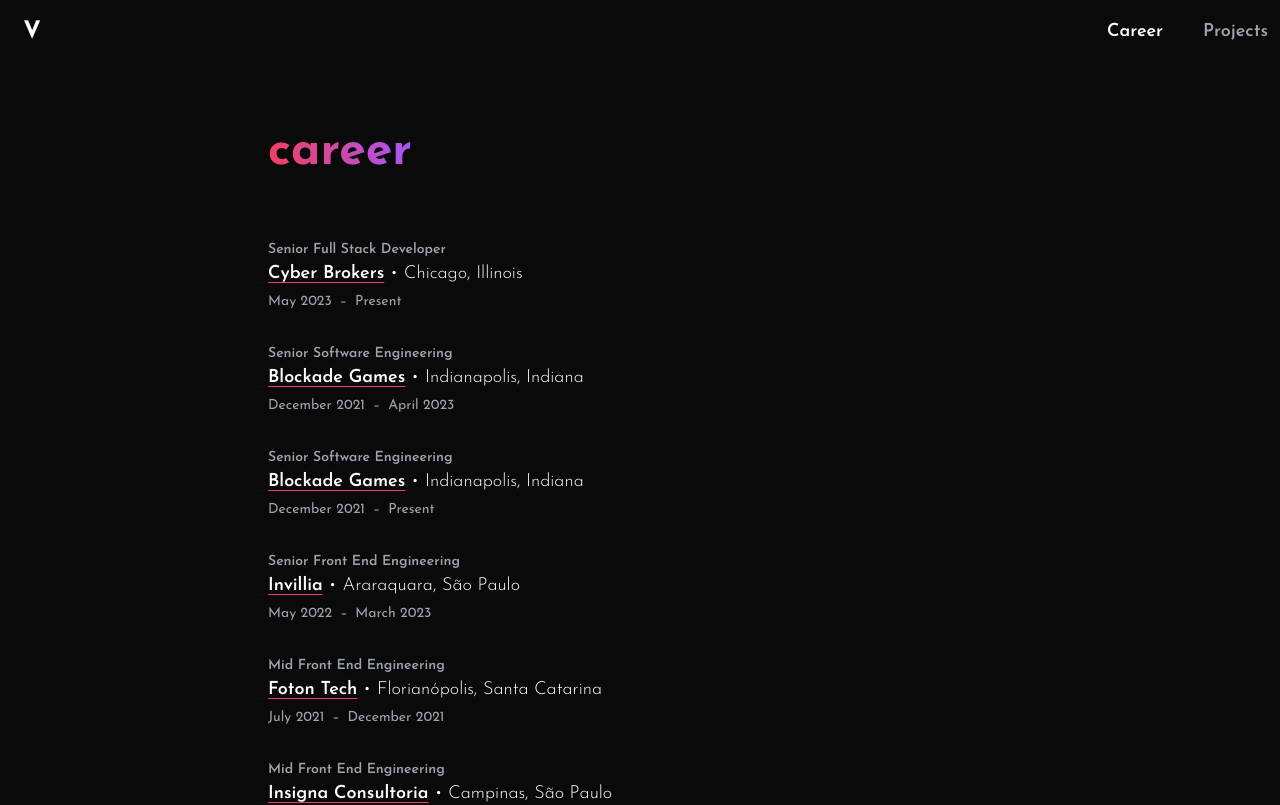
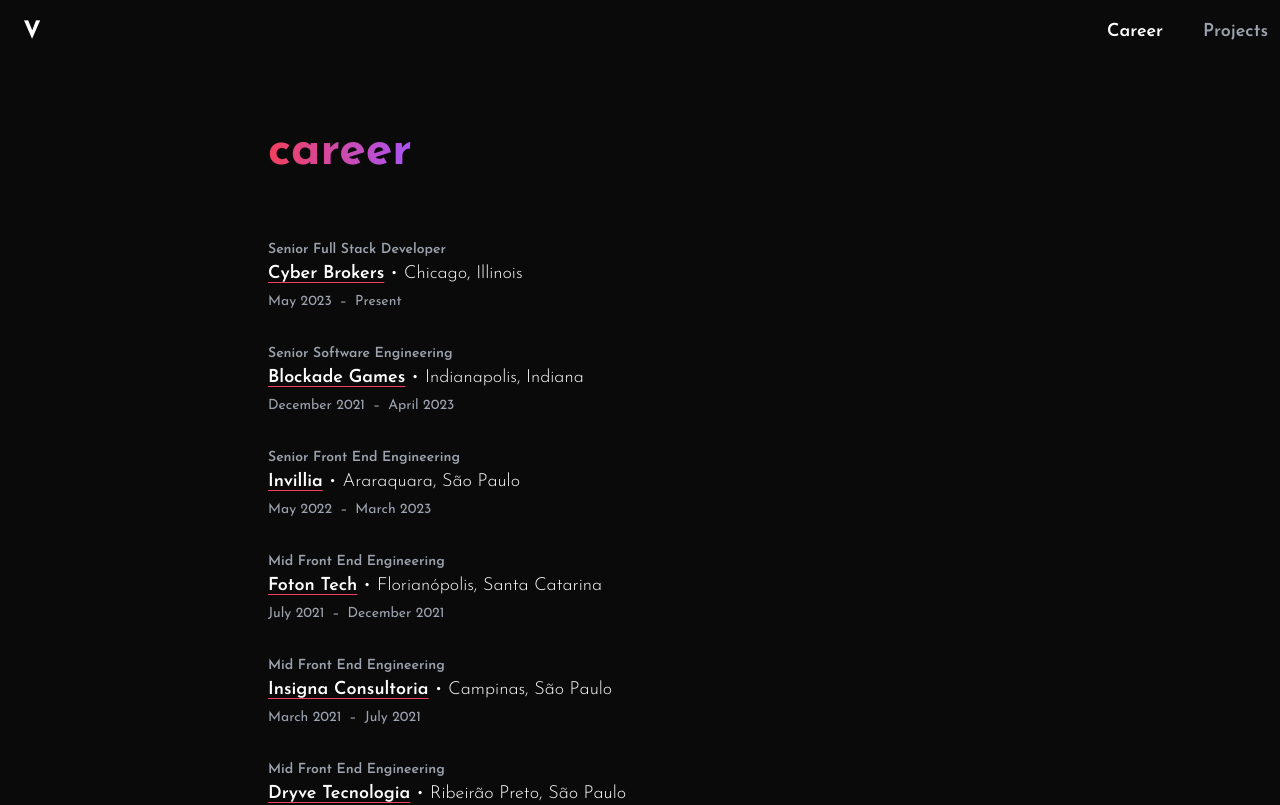
Before and after one commit to vinihvc/viniciusvicentini.com, a Next.js app: page /career in a window 1280 px wide. Shown: the top 805 px of the page. Built offline with nearby package versions, Linux system fonts and the light colour scheme.

Commit message:
fix duplicate company

```diff
--- a/constants/companies.ts
+++ b/constants/companies.ts
@@ -16,15 +16,6 @@
     state: 'Indiana',
     startDate: '2021-12-01T03:00:00.000Z',
     endDate: '2023-04-28T03:00:00.000Z',
-  },
-  {
-    title: 'Senior Software Engineering',
-    company: 'Blockade Games',
-    url: 'https://blockade.games/',
-    city: 'Indianapolis',
-    state: 'Indiana',
-    startDate: '2021-12-01T03:00:00.000Z',
-    endDate: '',
   },
   {
     title: 'Senior Front End Engineering',
```
